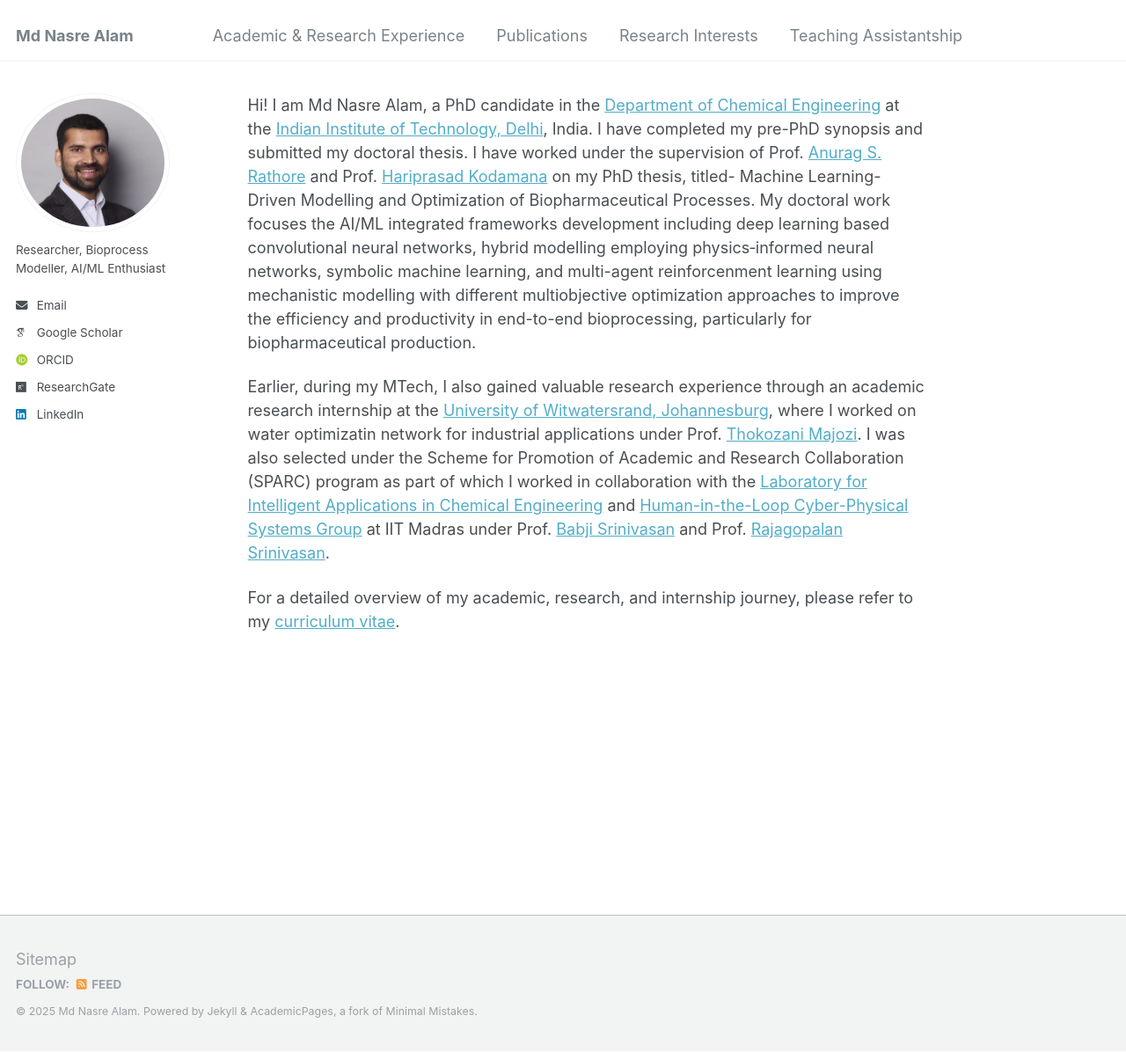
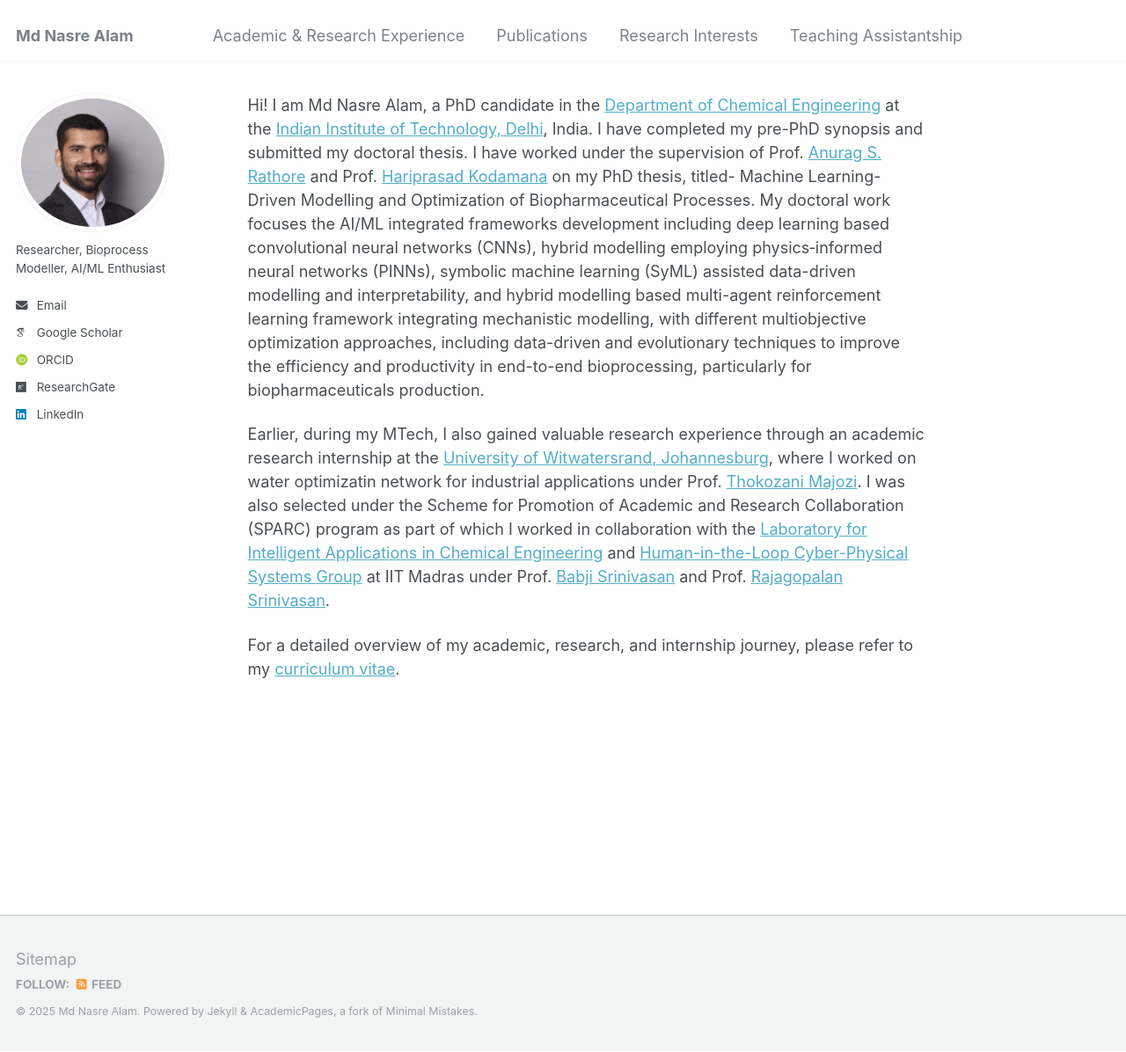
Before and after one commit to mdnasreiit/mdnasreiit.github.io, a Jekyll site: the page built from _pages/about.md, in a window 1280 px wide and 1196 px high. Shown: the whole window at 88% size. Built offline with Jekyll 4.4.1, drawn with Linux system fonts in a browser that asks for light colours; some web fonts are replaced.

Commit message:
Update about.md

```diff
--- a/_pages/about.md
+++ b/_pages/about.md
@@ -7,7 +7,7 @@ redirect_from:
   - /about.html
 ---
 
-Hi! I am Md Nasre Alam, a PhD candidate in the [Department of Chemical Engineering](https://chemical.iitd.ac.in/) at the [Indian Institute of Technology, Delhi](https://home.iitd.ac.in/), India. I have completed my pre-PhD synopsis and submitted my doctoral thesis. I have worked under the supervision of Prof. [Anurag S. Rathore](https://www.biotechcmz.com/) and Prof. [Hariprasad Kodamana](https://web.iitd.ac.in/~kodamana/index.html) on my PhD thesis, titled- Machine Learning-Driven Modelling and Optimization of Biopharmaceutical Processes. My doctoral work focuses the AI/ML integrated frameworks development including deep learning based convolutional neural networks, hybrid modelling employing physics‐informed neural networks, symbolic machine learning, and multi-agent reinforcenment learning using mechanistic modelling with different multiobjective optimization approaches to improve the efficiency and productivity in end-to-end bioprocessing, particularly for biopharmaceutical production.
+Hi! I am Md Nasre Alam, a PhD candidate in the [Department of Chemical Engineering](https://chemical.iitd.ac.in/) at the [Indian Institute of Technology, Delhi](https://home.iitd.ac.in/), India. I have completed my pre-PhD synopsis and submitted my doctoral thesis. I have worked under the supervision of Prof. [Anurag S. Rathore](https://www.biotechcmz.com/) and Prof. [Hariprasad Kodamana](https://web.iitd.ac.in/~kodamana/index.html) on my PhD thesis, titled- Machine Learning-Driven Modelling and Optimization of Biopharmaceutical Processes. My doctoral work focuses the AI/ML integrated frameworks development including deep learning based convolutional neural networks (CNNs), hybrid modelling employing physics‐informed neural networks (PINNs), symbolic machine learning (SyML) assisted data-driven modelling and interpretability, and hybrid modelling based multi-agent reinforcement learning framework integrating mechanistic modelling, with different multiobjective optimization approaches, including data-driven and evolutionary techniques to improve the efficiency and productivity in end-to-end bioprocessing, particularly for biopharmaceuticals production.
 
 Earlier, during my MTech, I also gained valuable research experience through an academic research internship at the [University of Witwatersrand, Johannesburg](https://www.wits.ac.za/), where I worked on water optimizatin network for industrial applications under Prof. [Thokozani Majozi](https://www.wits.ac.za/about-wits/office-of-the-vice-chancellor/faculty-deans/thokozani-majozi/). I was also selected under the Scheme for Promotion of Academic and Research Collaboration (SPARC) program as part of which I worked in collaboration with the [Laboratory for Intelligent Applications in Chemical Engineering](https://home.iitm.ac.in/raj/) and [Human-in-the-Loop Cyber-Physical Systems Group](https://home.iitm.ac.in/babji.srinivasan/index.html) at IIT Madras under Prof. [Babji Srinivasan](https://home.iitm.ac.in/babji.srinivasan/index.html) and Prof. [Rajagopalan Srinivasan](https://home.iitm.ac.in/raj/index.html).
 
```
